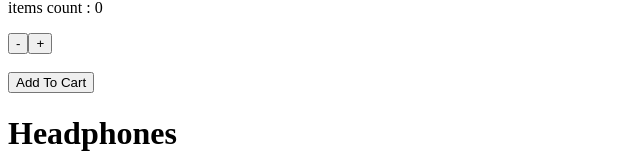
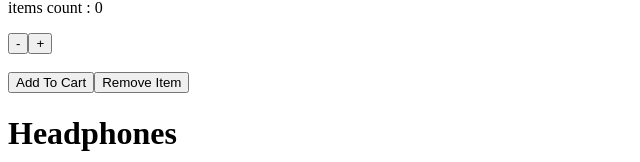
Before and after one commit to FadyT/Angular_Udacity_StoreApp, an Angular app: page / in a window 1280 px wide. Shown: the part 623-785 px from the top of the page, without its empty margins (0-640 px from the left). Built offline with nearby package versions, Linux system fonts and the light colour scheme.

Commit message:
created emitter in product item component to emit to cart and product list wehenever item removed from the cart

```diff
--- a/src/app/cart/cart.component.html
+++ b/src/app/cart/cart.component.html
@@ -1,3 +1,3 @@
-<app-product-item *ngFor="let p of productItems"  [item]="p"></app-product-item>
+<app-product-item *ngFor="let p of productItems"  [item]="p" (removefromcart) = "removefromcart($event)"></app-product-item>
 <p>Total price {{totalprice}}</p>
 <app-userdetails></app-userdetails>
--- a/src/app/cart/cart.component.ts
+++ b/src/app/cart/cart.component.ts
@@ -19,8 +19,15 @@ export class CartComponent {
 
   constructor(private productservice : ProductsdataService){}
 
-  ngOnInit(): void {
+  removefromcart(p:product) : void{
+    console.log("Updating..." +p.amount +": " + p.name +  " removed from the cart !" );
+    this.productservice.removefromcart(p);
+    this.calculatetotalprice();
+  }
+
+  calculatetotalprice(){
     this.productItems = this.productservice.cartItems;
+    this.totalprice = 0;
     this.productItems.forEach(element => {
       if(element.amount){
         this.totalprice += element.price * element.amount ;
@@ -28,4 +35,9 @@ export class CartComponent {
     });
     this.productservice.settotalprice(this.totalprice);
   }
+
+  ngOnInit(): void {
+    this.calculatetotalprice();
+
+  }
 }
--- a/src/app/product-item/product-item.component.html
+++ b/src/app/product-item/product-item.component.html
@@ -9,6 +9,7 @@
   <br>
   <br>
   <button (click)="additemtocart(item)">Add To Cart</button>
+  <button (click)="removeitemfromcart(item)">Remove Item</button>
 
 
 <!--
--- a/src/app/product-item/product-item.component.ts
+++ b/src/app/product-item/product-item.component.ts
@@ -13,6 +13,7 @@ import { ProductsdataService } from '../services/productsdata.service';
 export class ProductItemComponent {
   @Input() item : product ;
   @Output() addtocart: EventEmitter<product> = new EventEmitter;
+  @Output() removefromcart: EventEmitter<product> = new EventEmitter;
 
   setCurrentItemIndex(i:product){
     console.log("selected product of id : " + i.id );
@@ -41,9 +42,9 @@ export class ProductItemComponent {
     this.addtocart.emit(p);
   }
   removeitemfromcart(p :product ){
-    window.alert(" removed " + p.amount+ " " + p.name + " from the cart !")
-    console.log(p.amount +": " + p.name +  " removed from the cart !" );
-    this.productservice.removefromcart(p);
+    window.alert("Removed " + p.amount+ " " + p.name + " from the cart !")
+    this.removefromcart.emit(p);
+
   }
 
 constructor(private productservice :ProductsdataService){
--- a/src/app/productlist/productlist.component.html
+++ b/src/app/productlist/productlist.component.html
@@ -8,4 +8,4 @@
     <li>Description : {{p.description}}</li>
 </ul>
 -->
-<app-product-item *ngFor="let p of productItems" [item]="p" (addtocart) = "addtocart($event)"></app-product-item>
+<app-product-item *ngFor="let p of productItems" [item]="p" (addtocart) = "addtocart($event)" (removefromcart) = "removefromcart($event)"></app-product-item>
```
